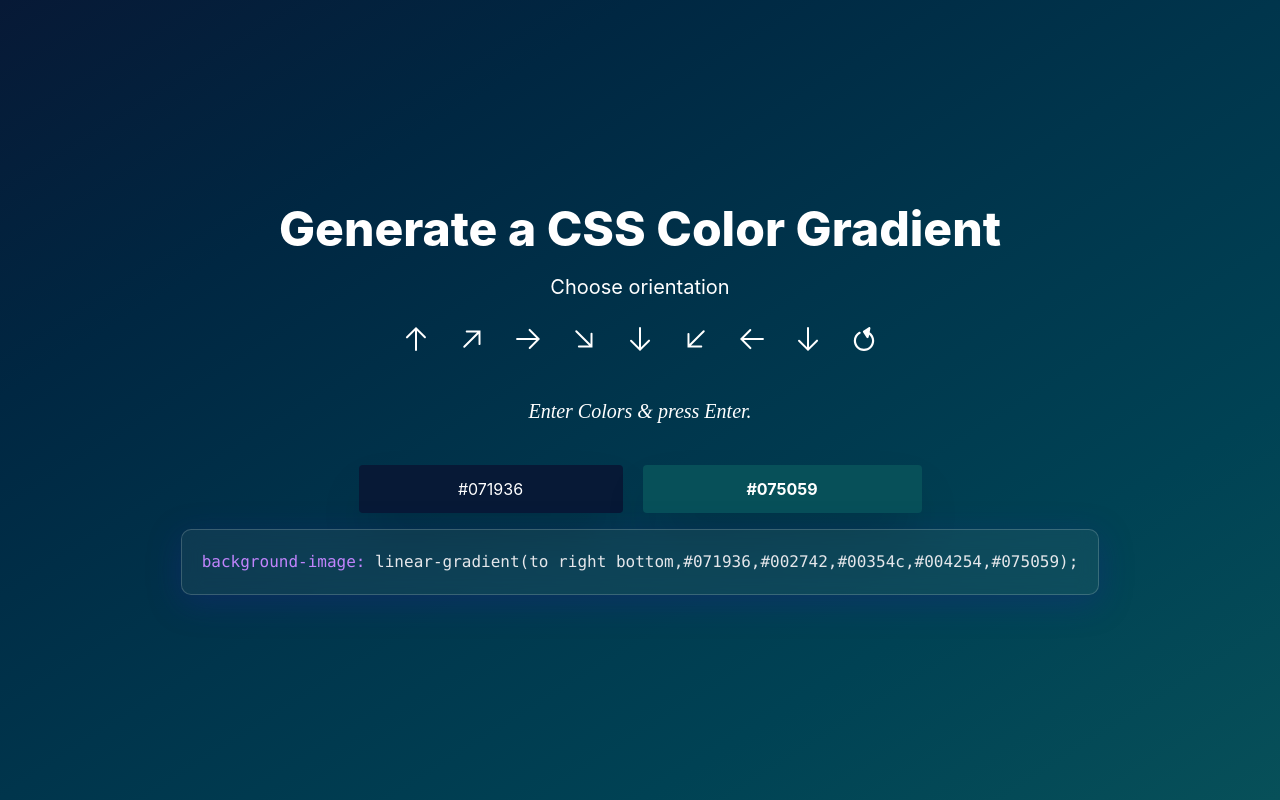
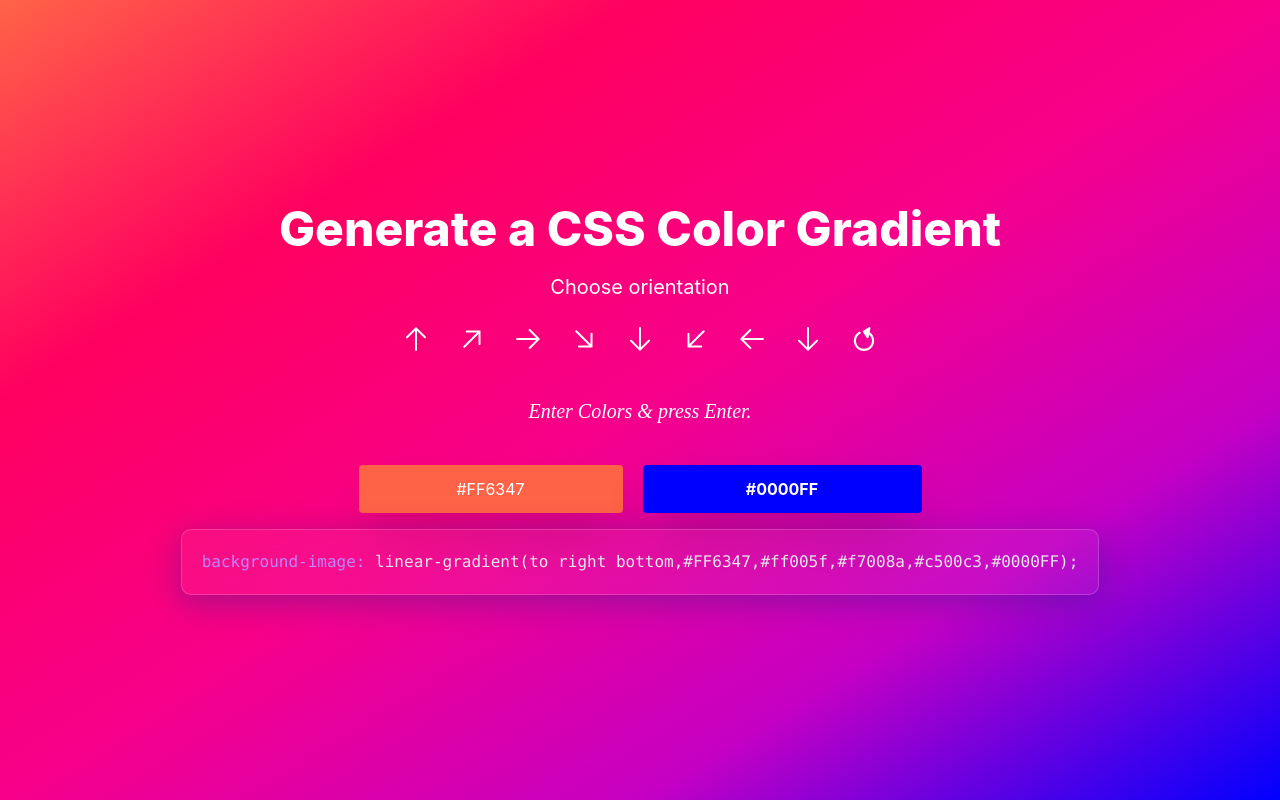
Before and after one commit to sahilpatel09/Gradient-Generator-using-React.js, a React (Create React App) app: page / in a window 1280 px wide. Built offline with nearby package versions, Linux system fonts and the light colour scheme.

Commit message:
Add new default colors

```diff
--- a/src/App.js
+++ b/src/App.js
@@ -6,8 +6,8 @@ import { useState, useEffect, useRef } from "react";
 import chroma from 'chroma-js';
 
 function App() {
-    const [color1, setColor1] = useState("#071936");
-    const [color2, setColor2] = useState("#075059");
+    const [color1, setColor1] = useState("#FF6347");
+    const [color2, setColor2] = useState("#0000FF");
     const [direction, setDirection] = useState("linear-gradient");
     const [generated1, setGenerated1] = useState("");
     const [generated2, setGenerated2] = useState("");
```
